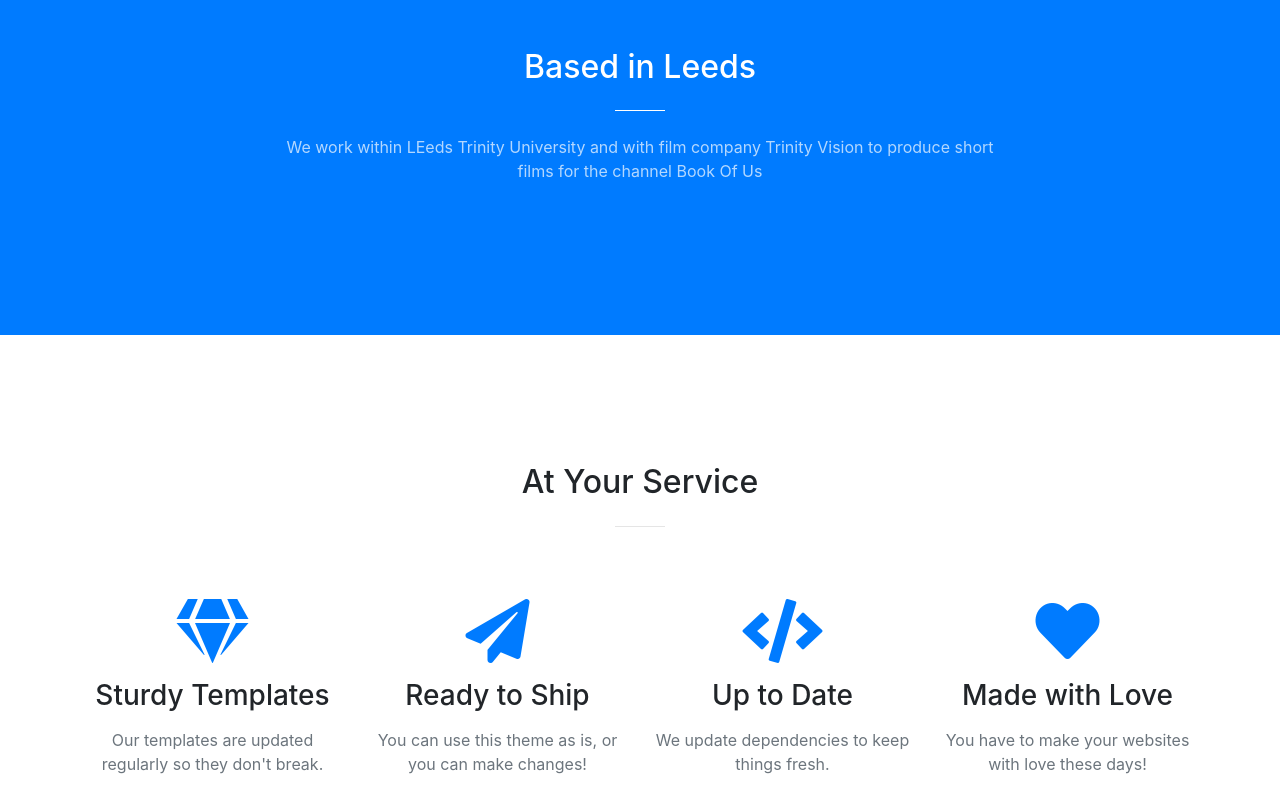
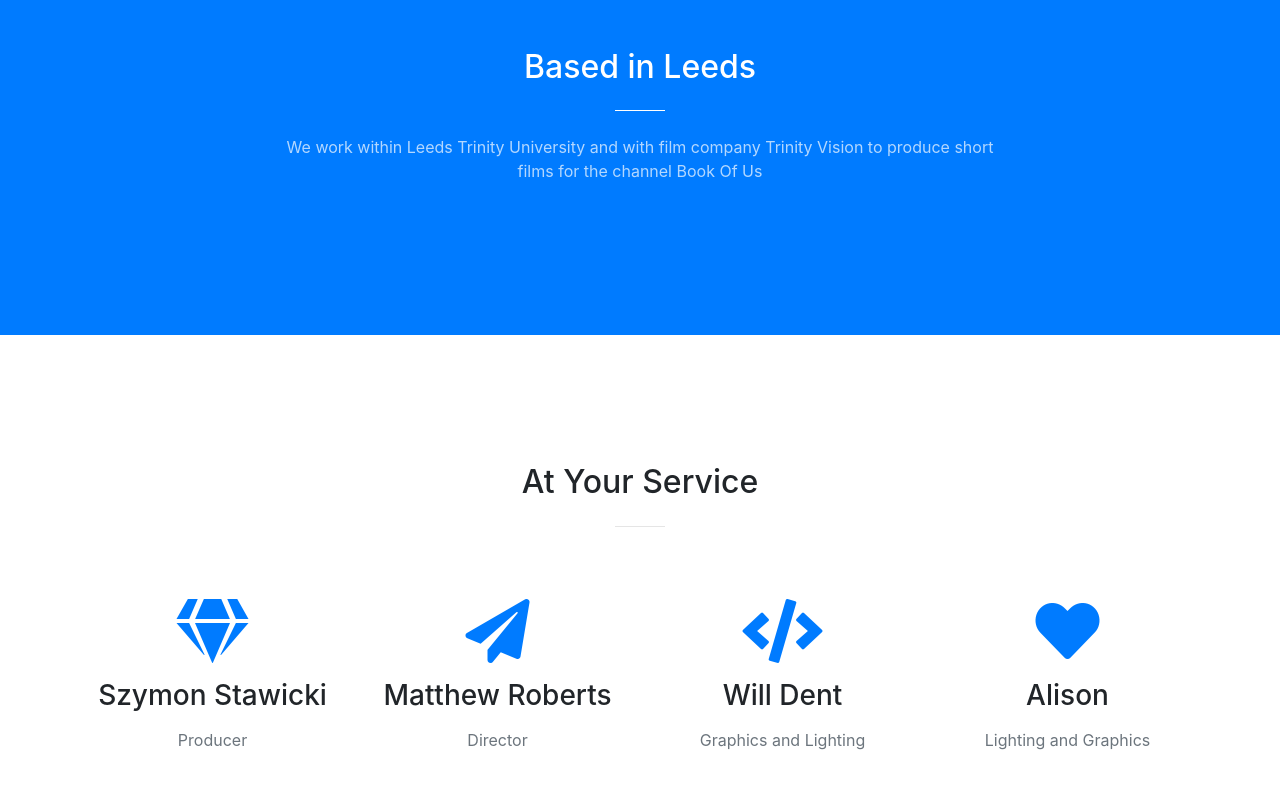
Before and after one commit to alisonhill/creative, a website with bundled scripts: page index.html in a window 1280 px wide. Shown: the part 880-1680 px from the top of the page. Built offline with nearby package versions, Linux system fonts and the light colour scheme.

Commit message:
Update index.html

```diff
--- a/index.html
+++ b/index.html
@@ -77,7 +77,7 @@
           <div class="col-lg-8 mx-auto text-center">
             <h2 class="section-heading text-white">Based in Leeds</h2>
             <hr class="light my-4">
-            <p class="text-faded mb-4"> We work within LEeds Trinity University and with film company Trinity Vision to produce short films for the channel Book Of Us </p>
+            <p class="text-faded mb-4"> We work within Leeds Trinity University and with film company Trinity Vision to produce short films for the channel Book Of Us </p>
 
           </div>
         </div>
@@ -98,29 +98,29 @@
           <div class="col-lg-3 col-md-6 text-center">
             <div class="service-box mt-5 mx-auto">
               <i class="fas fa-4x fa-gem text-primary mb-3 sr-icon-1"></i>
-              <h3 class="mb-3">Sturdy Templates</h3>
-              <p class="text-muted mb-0">Our templates are updated regularly so they don't break.</p>
+              <h3 class="mb-3">Szymon Stawicki</h3>
+              <p class="text-muted mb-0">Producer</p>
             </div>
           </div>
           <div class="col-lg-3 col-md-6 text-center">
             <div class="service-box mt-5 mx-auto">
               <i class="fas fa-4x fa-paper-plane text-primary mb-3 sr-icon-2"></i>
-              <h3 class="mb-3">Ready to Ship</h3>
-              <p class="text-muted mb-0">You can use this theme as is, or you can make changes!</p>
+              <h3 class="mb-3">Matthew Roberts</h3>
+              <p class="text-muted mb-0">Director</p>
             </div>
           </div>
           <div class="col-lg-3 col-md-6 text-center">
             <div class="service-box mt-5 mx-auto">
               <i class="fas fa-4x fa-code text-primary mb-3 sr-icon-3"></i>
-              <h3 class="mb-3">Up to Date</h3>
-              <p class="text-muted mb-0">We update dependencies to keep things fresh.</p>
+              <h3 class="mb-3">Will Dent</h3>
+              <p class="text-muted mb-0">Graphics and Lighting</p>
             </div>
           </div>
           <div class="col-lg-3 col-md-6 text-center">
             <div class="service-box mt-5 mx-auto">
               <i class="fas fa-4x fa-heart text-primary mb-3 sr-icon-4"></i>
-              <h3 class="mb-3">Made with Love</h3>
-              <p class="text-muted mb-0">You have to make your websites with love these days!</p>
+              <h3 class="mb-3">Alison</h3>
+              <p class="text-muted mb-0">Lighting and Graphics</p>
             </div>
           </div>
         </div>
```
